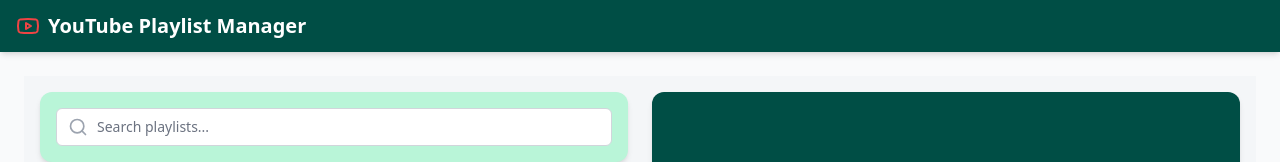
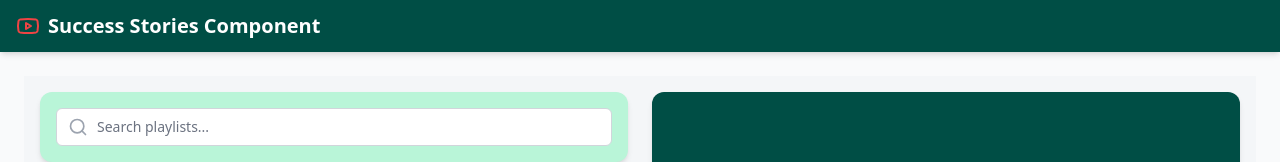
Before and after one commit to AnjaliSuman3011/Crio-Project, a React (Vite) app: page / in a window 1280 px wide. Shown: the top 162 px of the page. Built offline with nearby package versions, Linux system fonts and the light colour scheme.

Commit message:
Made UI changes

```diff
--- a/src/components/Header.tsx
+++ b/src/components/Header.tsx
@@ -6,7 +6,7 @@ export const Header: React.FC = () => {
     <header className="bg-[#004E45] text-white shadow-md">
       <div className="container mx-auto px-4 py-3 flex items-center">
         <Youtube className="h-6 w-6 mr-2 text-red-500" />
-        <h1 className="text-xl font-semibold">YouTube Playlist Manager</h1>
+        <h1 className="text-xl font-semibold">Success Stories Component </h1>
       </div>
     </header>
   );
```
